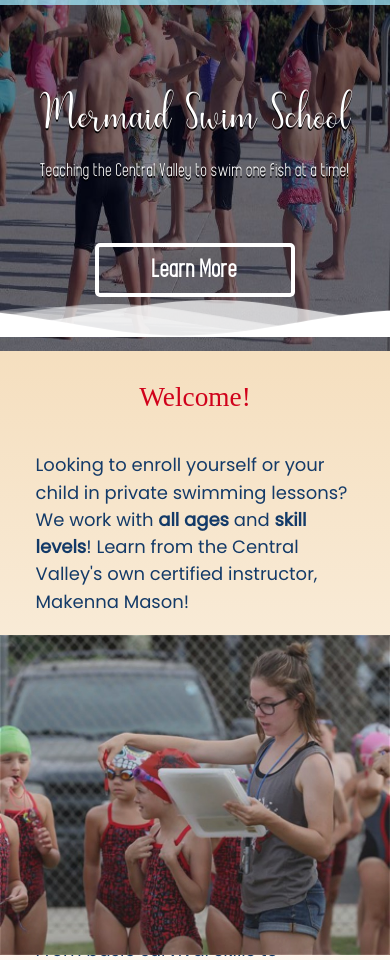
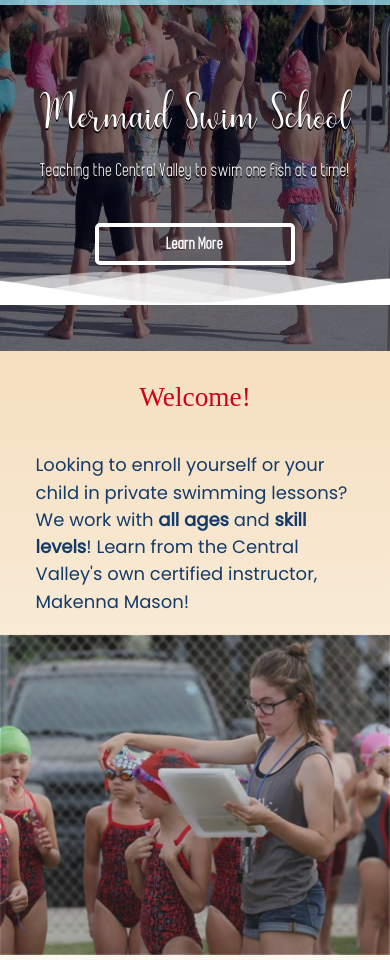
Before and after one commit to marj-nt/mss-v2, a plain HTML site: page index.html in a window 390 px wide. Shown: the part 71-1031 px from the top of the page. Drawn offline with nearby package versions, Linux system fonts and the light colour scheme.

Commit message:
Landing fixes

```diff
--- a/css/MSS_styles.css
+++ b/css/MSS_styles.css
@@ -254,8 +254,7 @@
 }
 
 
-
-.kids-container img {
+.home-intro-container .hidden-lg {
     width: 100%;
 }
 
@@ -328,8 +327,6 @@
 
 .index-pics-sm img {
     width: 100%;
-
-    z-index: -1;
 }
 
 .index-pics-sm .btn{
@@ -970,6 +967,17 @@ input[type=submit]:hover {
             font-size: 32px !important;
         }
 
+        .learn-more {
+            font-size: 1em;
+            transform: translateY(-20px);
+        }
+
+        .waves {
+            height: 40px;
+            min-height: 40px;
+            transform: translateY(-20px) !important;
+          }
+
 
     } /* End of small css */
 
--- a/css/v2.css
+++ b/css/v2.css
@@ -346,8 +346,8 @@ body
 
 }
 
-.collapse-payment-policy {
-    padding-bottom: 40px !important;
+.policies-main .collapse {
+    padding-bottom: 20px !important;
 }
 
 .programs-row-sm {
--- a/index.html
+++ b/index.html
@@ -87,10 +87,12 @@
                 own certified instructor, Makenna Mason!
             </p>
 
+            <img class="hidden-lg" src="images/mak_with_kids_1_mobile.jpg"/>
+
             <!-- ! IMPORTANT ! Remember to program feedback for buttons. -->
             <!-- Mobile view, solo pic with buttons -->
-            <div class="index-pics-sm hidden-lg" data-aos="fade-left" data-aos-anchor-placement="top-center">
-                <img src="images/mak_with_kids_1_mobile.jpg" class="kids-pic-mobile"/>
+            <!-- <div class="index-pics-sm hidden-lg" data-aos="fade-left" data-aos-anchor-placement="top-center">
+                <img src="images/mak_with_kids_1_mobile.jpg" class="kids-pic-mobile"/> -->
                 <!-- <a href="MSS_programs_and_prices.html">
                     <button class="btn services-buttons-sm" id="private-lessons-sm"
                     data-aos="fade-left" data-aos-anchor-placement="top-center">Private Lessons</button>
```
Also changed, not shown: MSS_programs_and_prices.html (+2 -1 lines).
